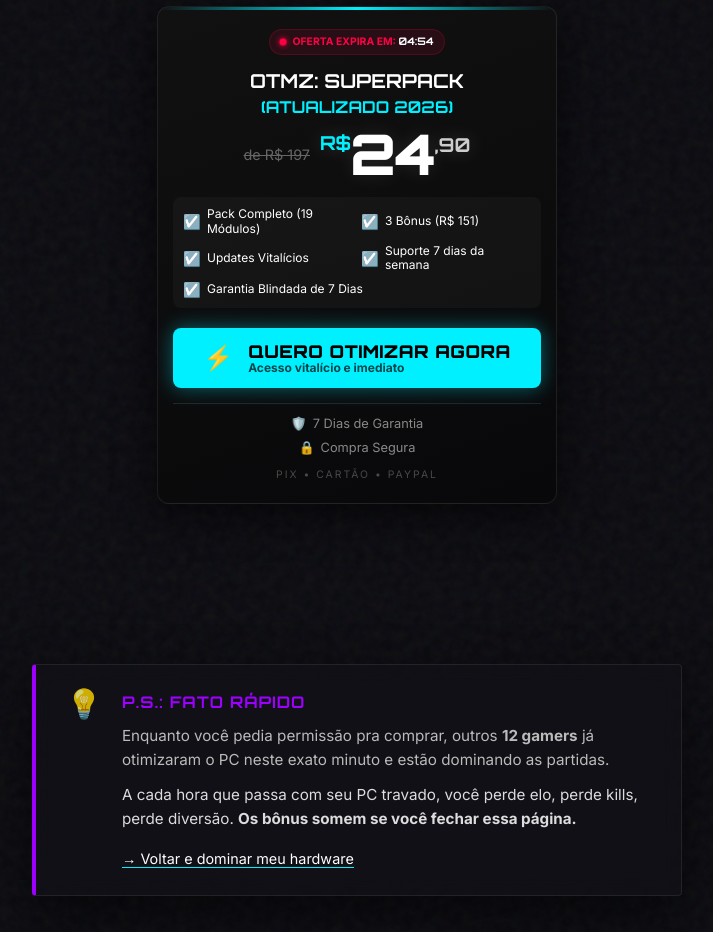
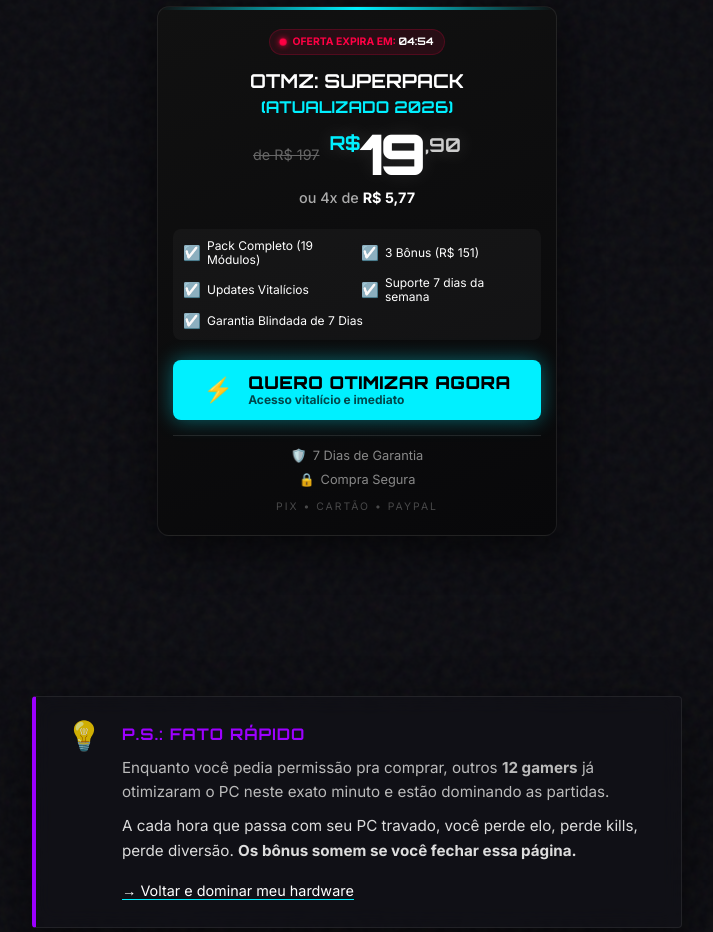
Before and after one commit to vsvnus/superpack, a plain HTML site: page index.html in a window 1280 px wide. Shown: the part 8080-9012 px from the top of the page, without its empty margins (283-996 px from the left). Drawn offline with nearby package versions, Linux system fonts and the light colour scheme.

Commit message:
Update price to 19.90 and add installment info

```diff
--- a/index.html
+++ b/index.html
@@ -37,7 +37,7 @@
       "applicationCategory": "UtilitiesApplication",
       "offers": {
         "@type": "Offer",
-        "price": "47.90",
+        "price": "19.90",
         "priceCurrency": "BRL",
         "availability": "https://schema.org/InStock",
         "priceValidUntil": "2025-12-31"
@@ -1412,6 +1412,14 @@
             margin-top: 6px;
             font-weight: 700;
             color: #ccc;
+        }
+
+        .installments {
+            font-size: 0.9rem;
+            color: #aaa;
+            margin-top: -10px;
+            margin-bottom: 20px;
+            font-weight: 500;
         }
 
         /* Compact 2-Column Checklist */
@@ -3178,10 +3186,11 @@
                     <div class="price-tag-old">de R$ 197</div>
                     <div class="price-tag-new">
                         <span class="currency">R$</span>
-                        <span class="amount">24</span>
+                        <span class="amount">19</span>
                         <span class="cents">,90</span>
                     </div>
                 </div>
+                <div class="installments">ou 4x de <strong style="color: #fff;">R$ 5,77</strong></div>
 
                 <!-- 8. FINAL CHECKLIST (NEW) -->
                 <div class="final-checklist">
```
